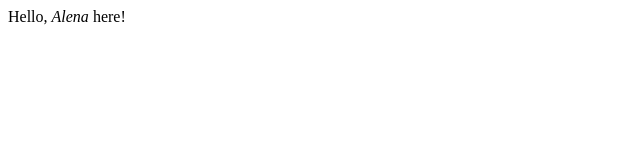
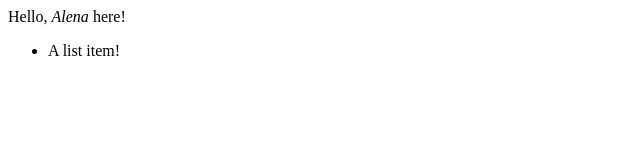
Before and after one commit to nykznykz/week9, a website: page index.html in a window 1280 px wide. Shown: the full height of the page, 0-640 px from the left. Drawn offline with Linux system fonts and the light colour scheme.

Commit message:
test pull req

```diff
--- a/index.html
+++ b/index.html
@@ -2,6 +2,9 @@
   <body>
     <div id="app">
       Hello, <i>Alena</i> here!
+      <ul>
+        <li>A list item!</li>
+      </ul>
     </div>
   </body>
 </html>
```
